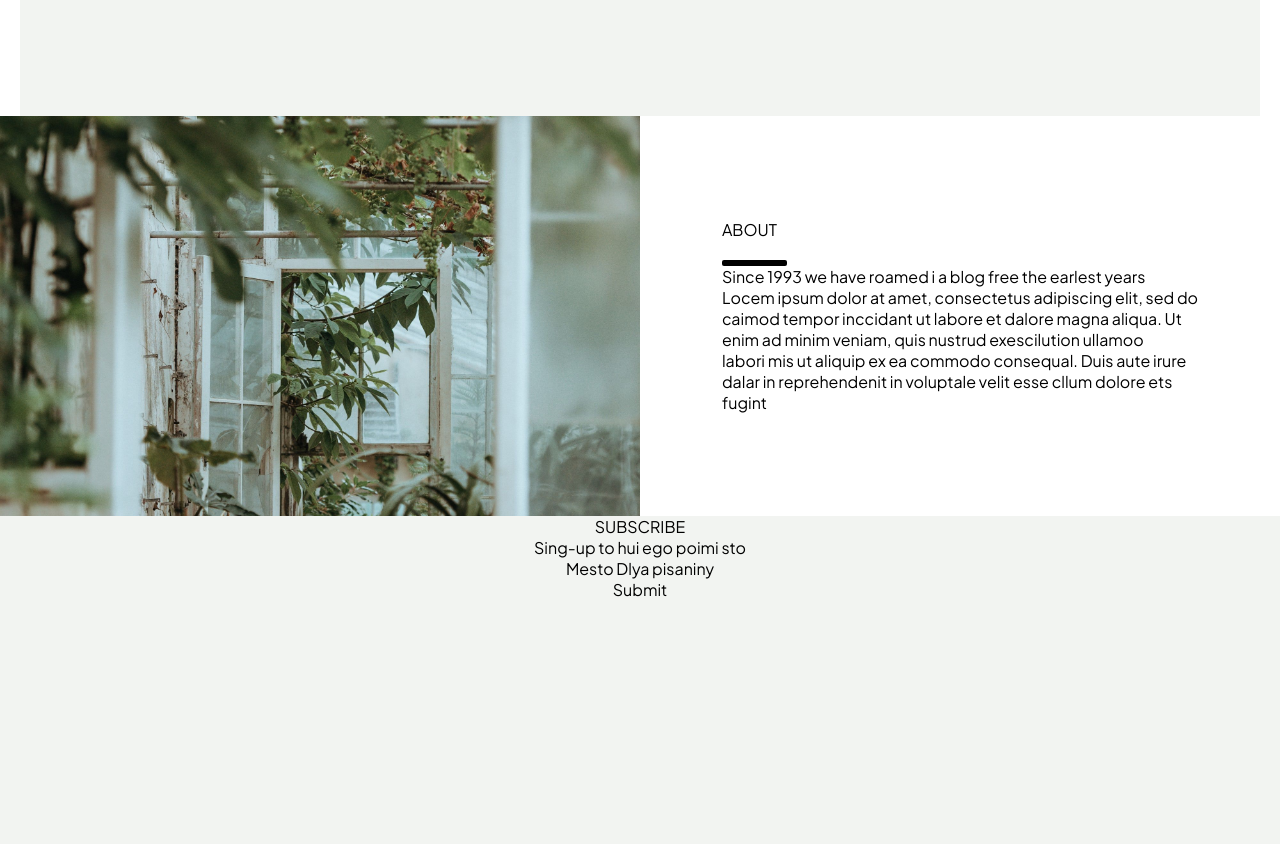
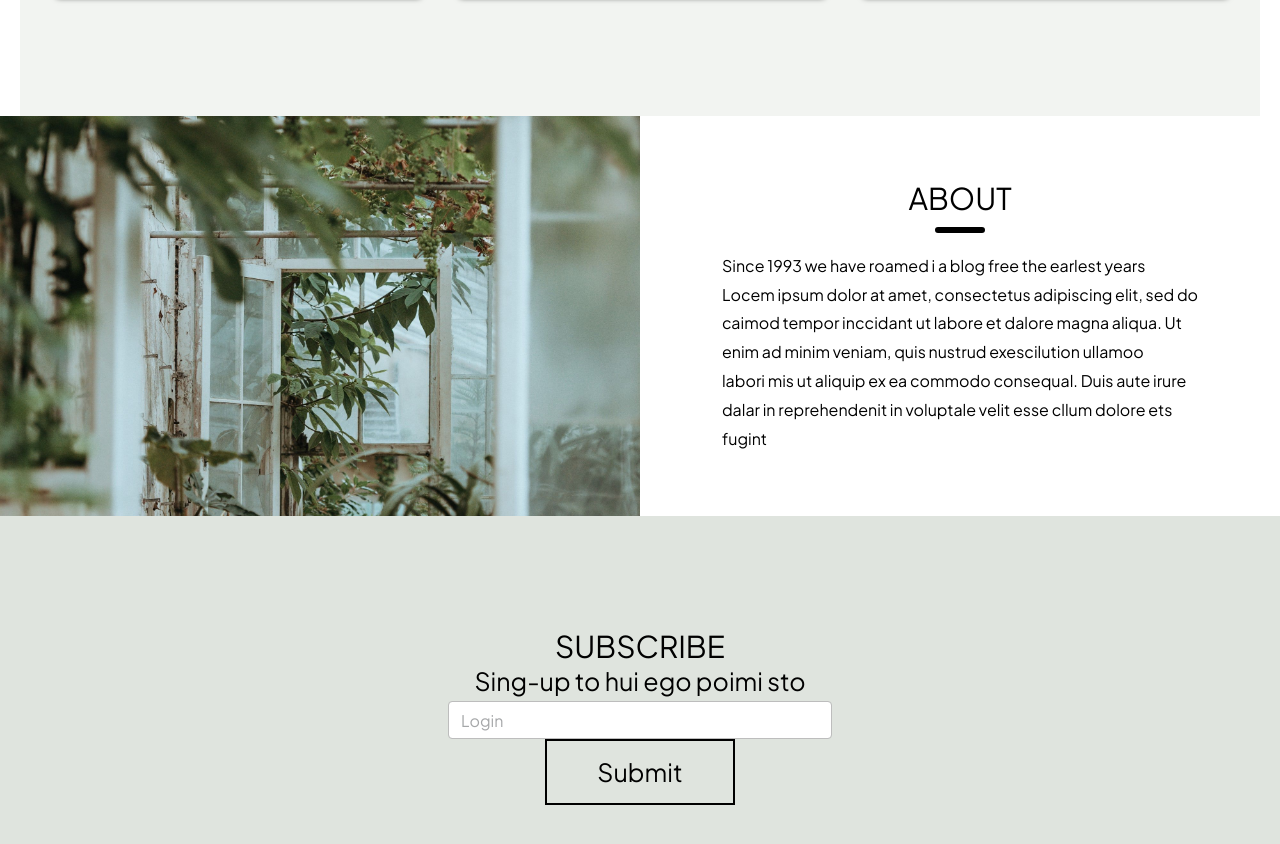
Before and after one commit to TheNestR/Maket3, a plain HTML site: page index.html in a window 1280 px wide. Shown: the part 1524-2368 px from the top of the page. Drawn offline with Linux system fonts and the light colour scheme.

Commit message:
last_evening

```diff
--- a/css/style.css
+++ b/css/style.css
@@ -61,10 +61,22 @@ body{
     margin-top: 20px;
 }
 .line1{
-    width: 65px;
+    width: 50px;
     border: 3px solid #000;
     border-radius: 2px;
+    margin-top: 100px;
+}
+.line2{
+    width: 75px;
+    border: 3px solid #000;
+    border-radius: 3px;
     margin-top: 20px;
+}
+.line3{
+    width: 50px;
+    border: 3px solid #000;
+    border-radius: 3px;
+    margin-top: 10px;
 }
 .block2{
     height: 100vh;
@@ -76,23 +88,23 @@ body{
     flex-direction: column;
     align-items: center;
     position: absolute;
-    margin-top: 5%; /* Или 100px */
+    margin-top: 3%; /* Или 100px */
     right: 0px;
     left: 0px;
     font-size: 30px;
 }
 .blocklist{
     display: flex;
-    gap: 30px;
+    gap: 40px;
     height: 100vh;
     align-items: center;
     position: relative;
     justify-content: space-between;
-    margin: 0px 25px;
+    margin: 0px 35px;
 }
 .blocklistimage img{
     width: 100%;
-    height: 50vh;
+    height: 40vh;
     object-fit: cover;
 }
 .blocklistimage{
@@ -103,6 +115,8 @@ body{
     flex-direction: column;
     align-items: center;
     width: 33%;
+    height: 70vh;
+    box-shadow: 2px 1px 6px 0px #000;
 }
 .blocklisttext{
     padding: 15px 25px;
@@ -125,7 +139,7 @@ body{
     align-items: center;
 }
 .imageblock3{
-    width: 50%;
+    width: 100%;
 }
 .imageblock3 img{
     height: 50vh;
@@ -133,12 +147,76 @@ body{
     object-fit: cover;
 }
 .textblock3{
-    margin-left: auto;
-    margin-right: auto;
+    display: flex;
+    flex-direction: column;
+    align-items: center;
+    width: 100%;
+    height: 100%;
+    justify-content: center;
 }
 .subscribe{
     height: 50vh;
     width: 100%;
-    background-color: #f2f4f1;
+    background-color: #dfe4de;
     text-align: center;
 }
+.text2block3{
+    display: flex;
+    flex-direction: column;
+    width: 100%;
+    height: 100%;
+    align-items: center;
+    justify-content: center;
+}
+.text3block3{
+    line-height: 1.8;
+    margin-top: 3%;
+}
+.about{
+    font-size: 30px;
+}
+.textsubscribe1{
+    font-size: 30px;
+}
+.textsubscribe2{
+    font-size: 25px
+}
+.buttonblock3{
+    font-size: 25px;
+    padding: 15px 50px;
+    border: 2px solid #000;
+}
+.string{
+    width: 30vw;
+}
+.string_label{
+    display: block;
+    margin-bottom: 0.25rem;
+}
+.string_imput{
+    display: block;
+    width: 100%;
+    height: calc(2.25rem + 2px);
+    padding: 0.375rem 0.75rem;
+    font-family: inherit;
+    font-size: 1rem;
+    font-weight: 400;
+    line-height: 1.5;
+    color: #212529;
+    background-color: #fff;
+    background-clip: padding-box;
+    border: 1px solid #bdbdbd;
+    border-radius: 0.25rem;
+    transition: border-color 0.15s ease-in-out, box-shadow 0.15s ease-in-out;
+}
+.string_imput::placeholder {
+    color: #212529;
+    opacity: 0.4;
+  }
+  .string_imput:focus {
+    color: #212529;
+    background-color: #fff;
+    border-color: #bdbdbd;
+    outline: 0;
+    box-shadow: 0 0 0 0.2rem rgba(158, 158, 158, 0.25);
+  }
--- a/index.html
+++ b/index.html
@@ -42,7 +42,7 @@
     <section class="block2">
         <div class="block2text">
             <div>LATEST ARTICLES</div>
-            <div class="line1"></div>
+            <div class="line2"></div>
         </div>
         <div class="blocklist">
             <div class="section">
@@ -84,13 +84,13 @@
                 <img src="images/block3image.jpg" alt="">
             </div>
             <div class="textblock3">
-                <div>
+                <div class="about">
                     ABOUT
                 </div>
-                <div class="line1">
+                <div class="line3">
 
                 </div>
-                <div>
+                <div class="text3block3">
                     Since 1993 we have roamed i a blog free the earlest years
                     <br>
                     Locem ipsum dolor at amet, consectetus adipiscing elit, sed do
@@ -110,17 +110,18 @@
         </div>
         <div class="subscribe">
             <div class="text2block3">
-                <div>
+                <div class="textsubscribe1">
                     SUBSCRIBE
                 </div>
-                <div>
+                <div class="textsubscribe2">
                     Sing-up to hui ego poimi sto
                 </div>
-                <div>
-                    Mesto Dlya pisaniny
+                <div class="string">
+                    <label class="string_label" for="login"></label>
+                    <input class="string_imput" type="text" name="login" id="login" placeholder="Login">
                 </div>
                 <div>
-                    <button>
+                    <button class="buttonblock3">
                         Submit
                     </button>
                 </div>
```
